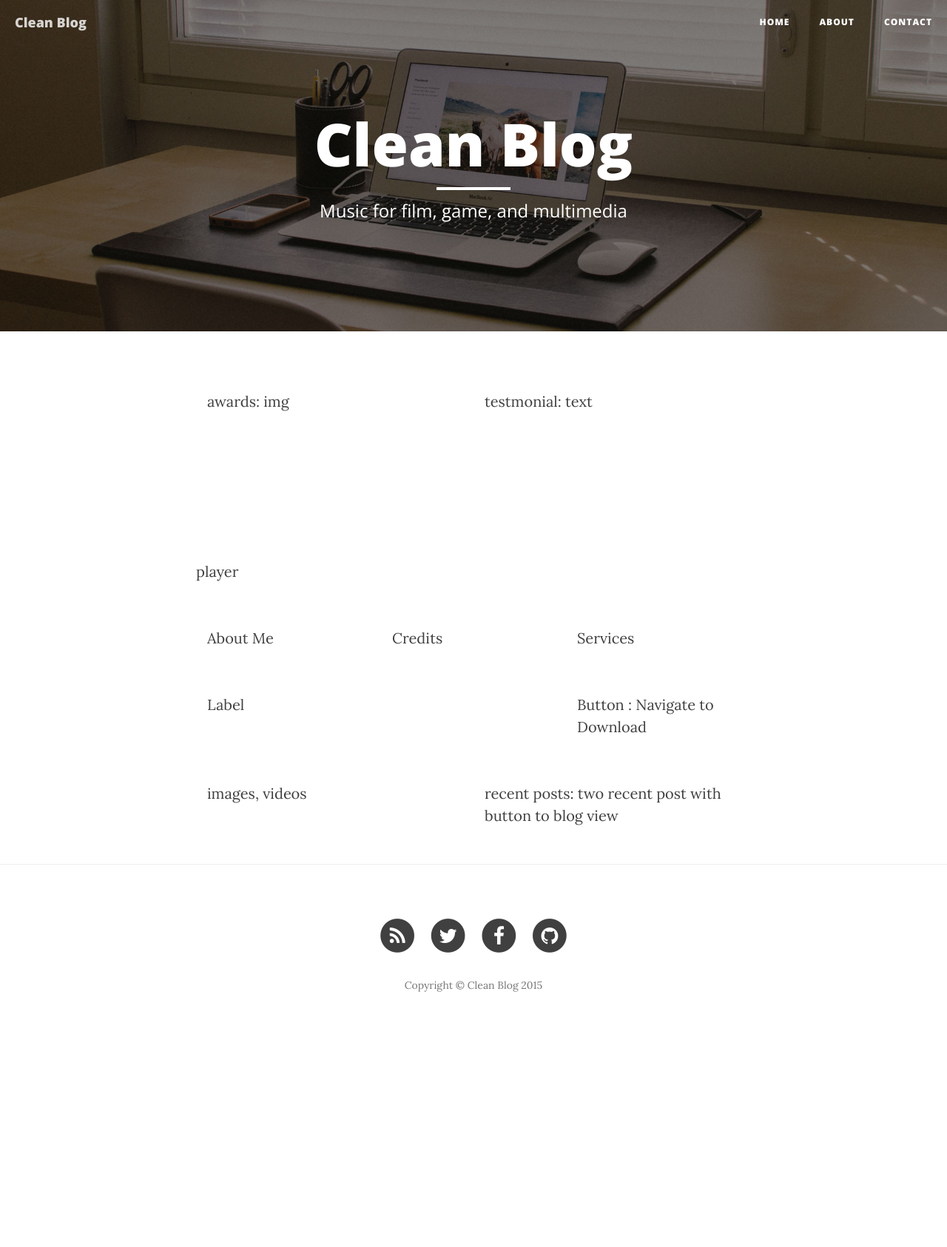
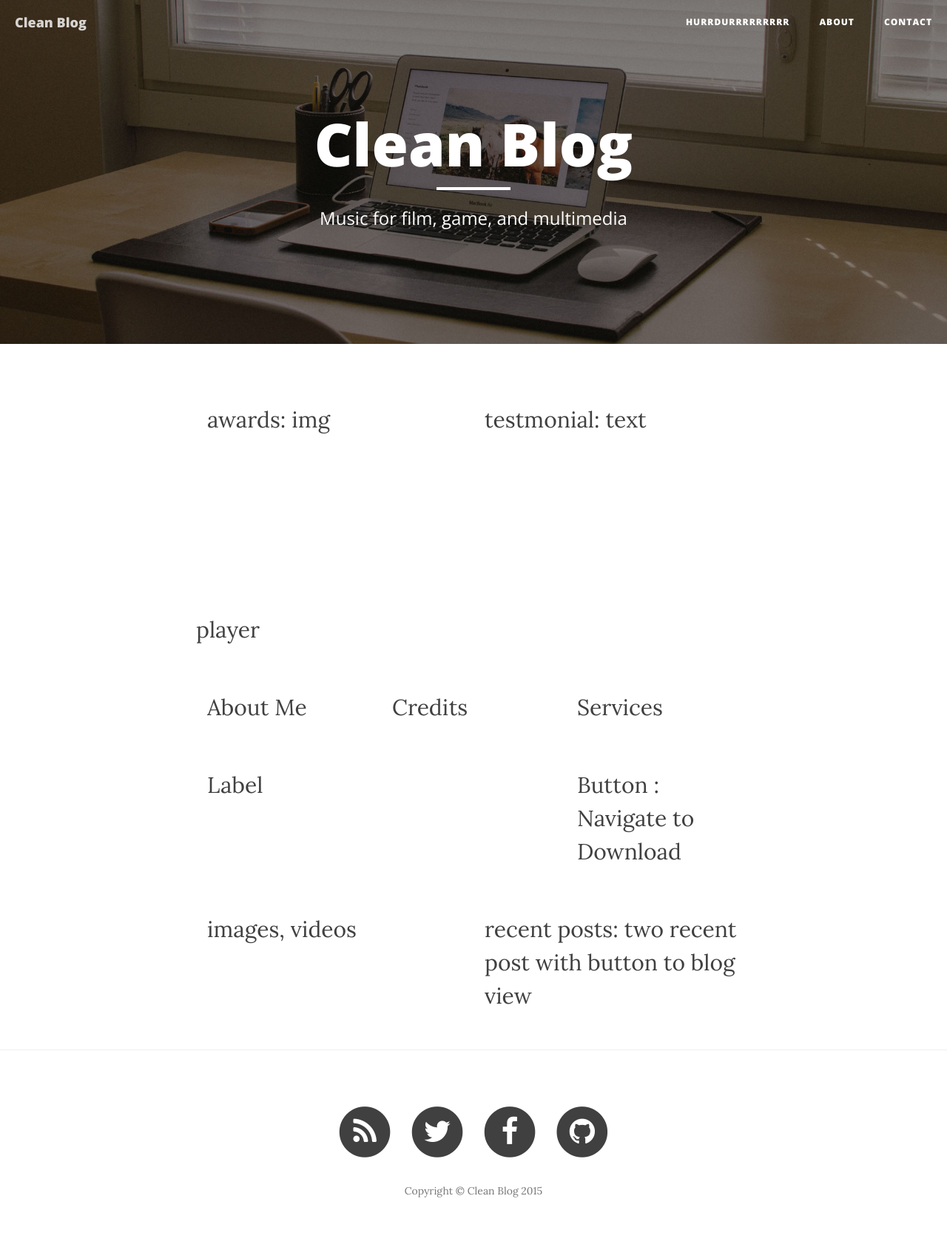
Before and after one commit to phil-wc/phil-wc.github.io, a Jekyll site: the page built from index.html, in a window 1280 px wide. Shown: the whole page at 74% size. Built offline with Jekyll 4.4.1, drawn with Linux system fonts in a browser that asks for light colours; nearby versions of some CDN libraries; the list of posts is cut into pages by our own code; before the commit the page ends 1408 px from its top, so only the background shows below that.

Commit message:
Teamviewer edit

```diff
--- a/_includes/nav.html
+++ b/_includes/nav.html
@@ -16,7 +16,7 @@
         <div class="collapse navbar-collapse" id="bs-example-navbar-collapse-1">
             <ul class="nav navbar-nav navbar-right">
                 <li>
-                    <a href="{{ site.baseurl }}/">Home</a>
+                    <a href="{{ site.baseurl }}/">HURRDURRRRRRRRR</a>
                 </li>
                 {% for page in site.pages %}{% if page.title %}
                 <li>
--- a/css/clean-blog.css
+++ b/css/clean-blog.css
@@ -1,6 +1,6 @@
 body {
   font-family: 'Lora', 'Times New Roman', serif;
-  font-size: 20px;
+  font-size: 30px;
   color: #404040;
 }
 p {
@@ -162,8 +162,8 @@
 .intro-header .site-heading .subheading,
 .intro-header .page-heading .subheading {
   font-size: 24px;
-  line-height: 1.1;
-  display: block;
+  line-height: 1.1,
+			display: block;
   font-family: 'Open Sans', 'Helvetica Neue', Helvetica, Arial, sans-serif;
   font-weight: 300;
   margin: 10px 0 0;
--- a/less/clean-blog.less
+++ b/less/clean-blog.less
@@ -5,7 +5,7 @@
 
 body {
 	.serif;
-	font-size: 20px;
+	font-size: 30px;
 	color: @gray-dark;
 }
 
```
Also changed, not shown: css/clean-blog.min.css, js/clean-blog.min.js.
